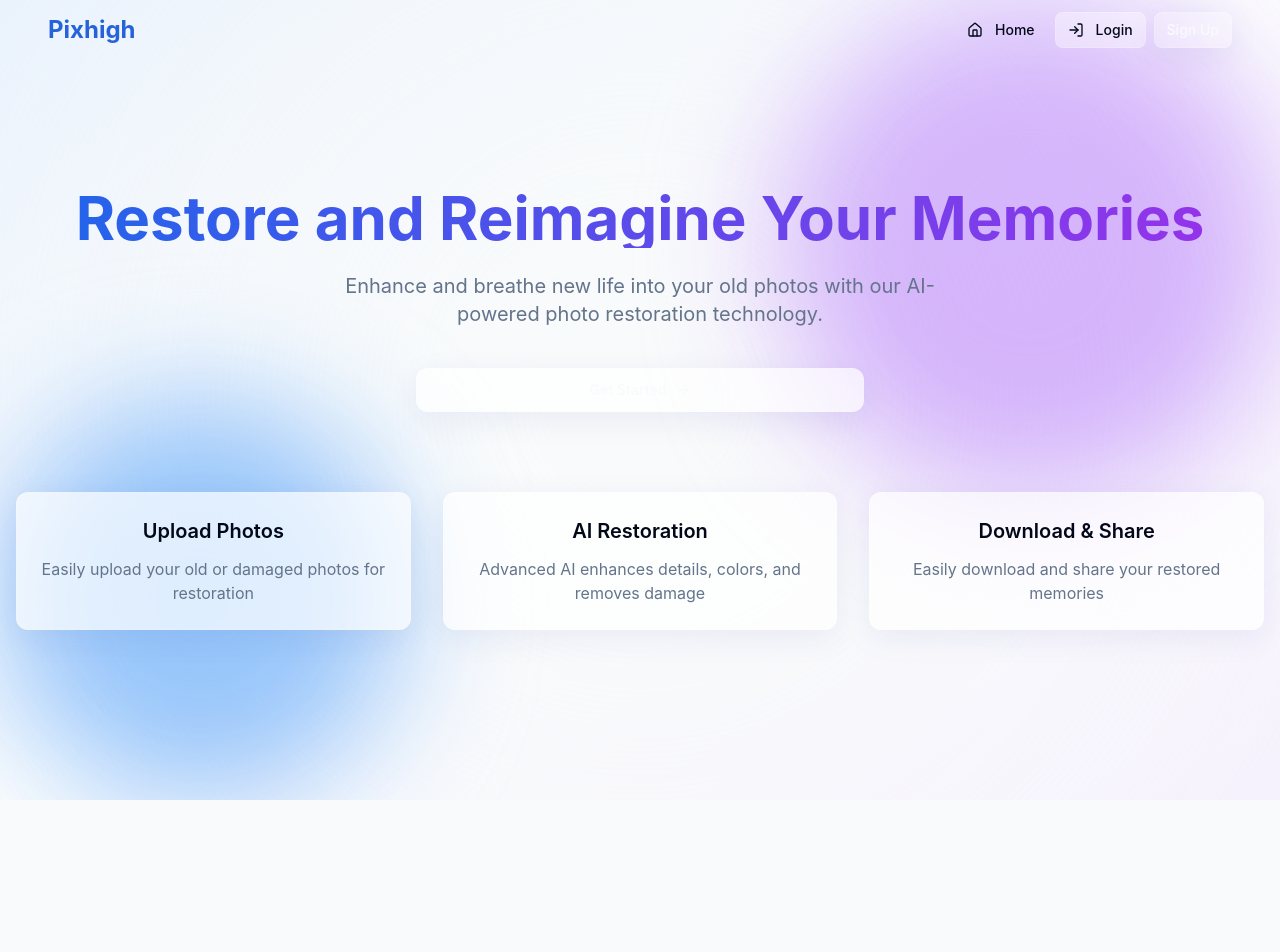
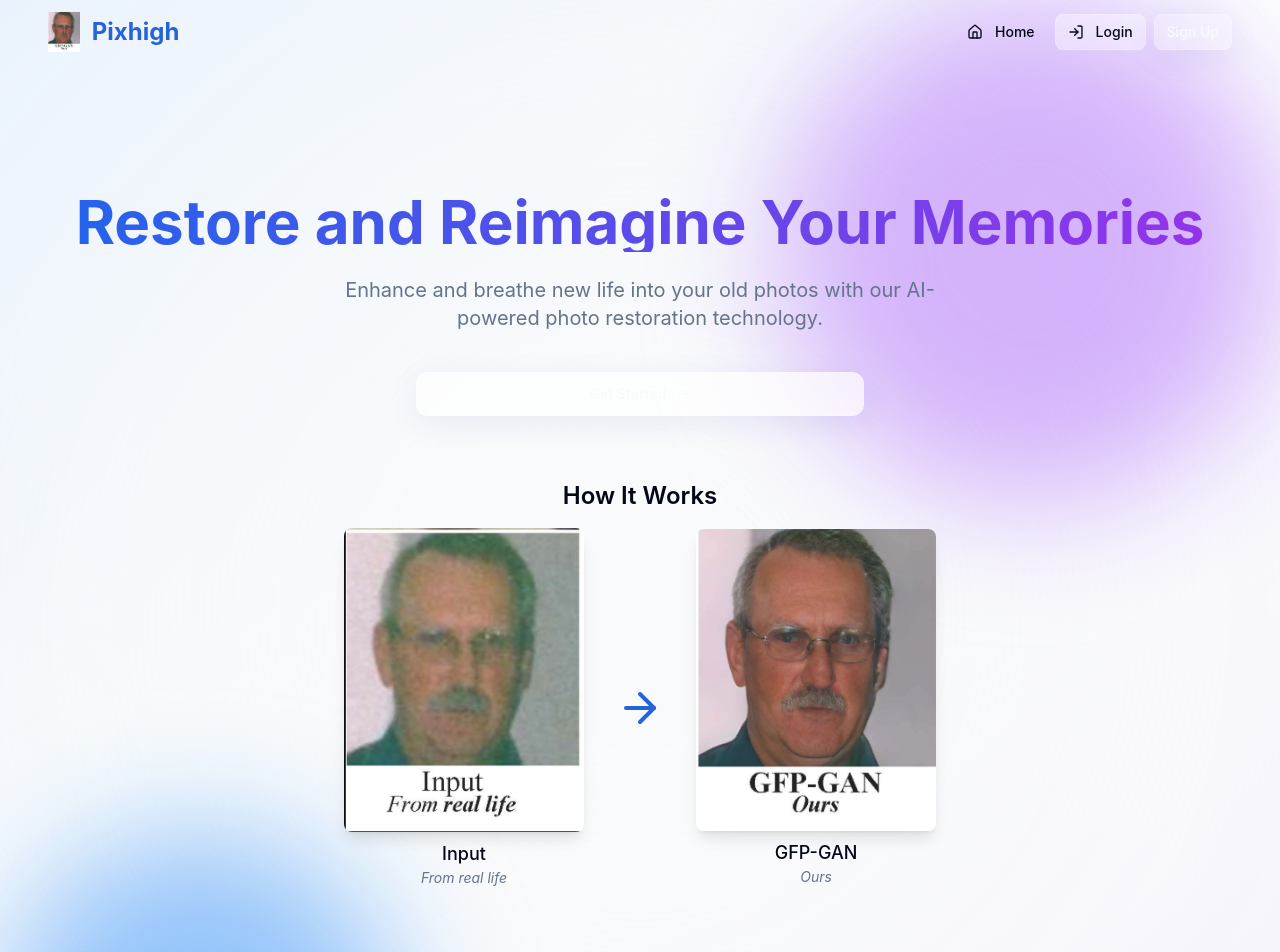
Before and after one commit to VARUN-M-G/pixhigh-memories-restore, a React (Vite) app: page / in a window 1280 px wide. Shown: the top 952 px of the page. Before the commit the page ends 800 px from the top, so only its background shows below. Built offline with nearby package versions, Linux system fonts and the light colour scheme.

Commit message:
Update site logo
Updates the site logo and displays before/after pics on the landing page.

```diff
--- a/src/components/navbar.tsx
+++ b/src/components/navbar.tsx
@@ -10,7 +10,12 @@ export function Navbar() {
   return (
     <nav className="w-full px-4 py-3">
       <div className="container mx-auto flex items-center justify-between">
-        <div className="flex items-center gap-1">
+        <div className="flex items-center gap-3">
+          <img
+            src="/lovable-uploads/651fabb7-571a-4fec-9c31-0e2544550a88.png"
+            alt="Pixhigh Logo"
+            className="h-10 w-auto"
+          />
           <Link to="/" className="text-2xl font-bold text-primary">
             Pixhigh
           </Link>
--- a/src/contexts/AuthContext.tsx
+++ b/src/contexts/AuthContext.tsx
@@ -1,3 +1,4 @@
+
 import React, { createContext, useState, useEffect, useContext, ReactNode } from 'react';
 import { Session, User } from '@supabase/supabase-js';
 import { supabase } from '@/integrations/supabase/client';
@@ -111,8 +112,8 @@ export function AuthProvider({ children }: { children: ReactNode }) {
       if (error) {
         console.error('Google OAuth Error Details:', {
           message: error.message,
-          status: error.status,
-          cause: error.cause
+          status: error.status
+          // Removed the 'cause' property since it doesn't exist on AuthError
         });
         toast.error(`Google Sign-In Failed: ${error.message}`);
         throw error;
--- a/src/pages/LandingPage.tsx
+++ b/src/pages/LandingPage.tsx
@@ -27,6 +27,35 @@ export default function LandingPage() {
           </Button>
         </div>
 
+        <div className="mt-16 flex flex-col items-center">
+          <h2 className="text-2xl font-semibold mb-4">How It Works</h2>
+          <div className="flex flex-col md:flex-row gap-8 items-center">
+            <div className="flex flex-col items-center">
+              <img
+                src="/lovable-uploads/4d29d7d4-819f-40ea-a4f8-b056f5420e49.png"
+                alt="Input Image"
+                className="w-60 h-auto rounded-lg shadow-lg mb-2"
+              />
+              <p className="text-lg font-medium">Input</p>
+              <p className="text-sm italic text-muted-foreground">From real life</p>
+            </div>
+
+            <div className="hidden md:block">
+              <ArrowRight className="h-12 w-12 text-primary" />
+            </div>
+
+            <div className="flex flex-col items-center">
+              <img
+                src="/lovable-uploads/651fabb7-571a-4fec-9c31-0e2544550a88.png"
+                alt="Output Image"
+                className="w-60 h-auto rounded-lg shadow-lg mb-2"
+              />
+              <p className="text-lg font-medium">GFP-GAN</p>
+              <p className="text-sm italic text-muted-foreground">Ours</p>
+            </div>
+          </div>
+        </div>
+
         <div className="mt-20 grid grid-cols-1 md:grid-cols-3 gap-8">
           <div className="glass-card p-6 rounded-xl animate-fade-in" style={{animationDelay: '0.2s'}}>
             <h3 className="text-xl font-semibold mb-3">Upload Photos</h3>
```
Also changed, not shown: public/lovable-uploads/4d29d7d4-819f-40ea-a4f8-b056f5420e49.png (added), public/lovable-uploads/651fabb7-571a-4fec-9c31-0e2544550a88.png (added).
